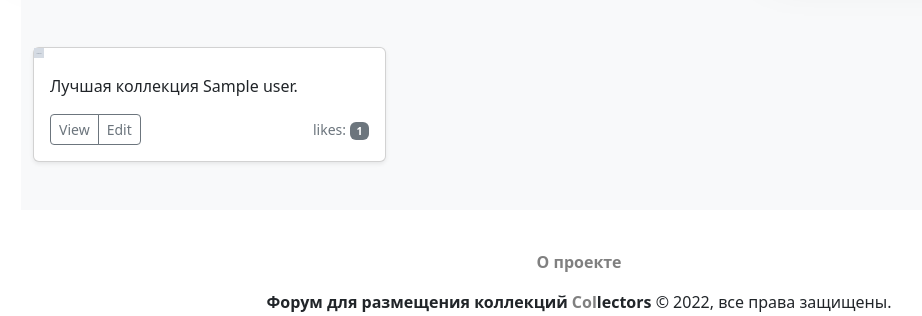
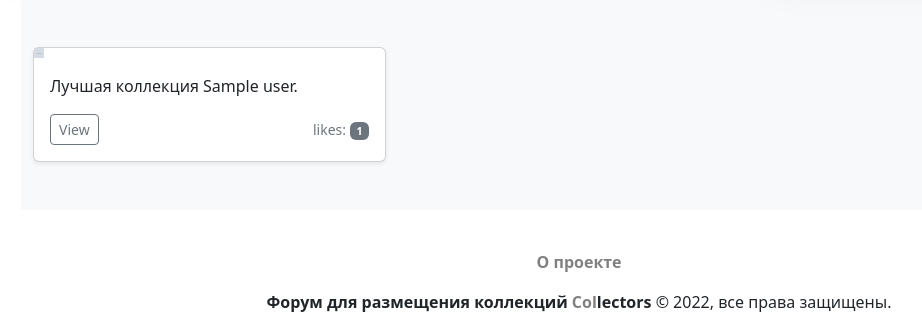
Before and after one commit to InaraShalfei/collectors, a Django app: template templates/web_collectors/index.html in a window 1280 px wide. Shown: the part 815-1131 px from the top of the page, without its empty margins (61-983 px from the left). Run offline with Django 3.2, Linux system fonts and the light colour scheme; tables that the repository leaves empty hold one stand-in row (values such as "Sample post"); the template is opened without the code that fills it: values that come from a table or form of the project are taken from there, most other values are stand-ins (such as "Sample title", 1, 10 or a date in 2020); grey boxes marked "Sample" are stand-in pictures; parts of the project's set-up code (start-up, migrations or seed data) failed here and were passed over; some libraries are stand-ins or nearby versions.

Commit message:
Delete unused button from main page

```diff
--- a/templates/web_collectors/index.html
+++ b/templates/web_collectors/index.html
@@ -42,7 +42,6 @@
                         <div class="d-flex justify-content-between align-items-center">
                             <div class="btn-group">
                                 <button type="button" class="btn btn-sm btn-outline-secondary">View</button>
-                                <button type="button" class="btn btn-sm btn-outline-secondary">Edit</button>
                             </div>
                             <small class="text-muted">likes: <span class="badge bg-secondary">{{ collection.favorite_collection.count }}</span></small>
 
```
